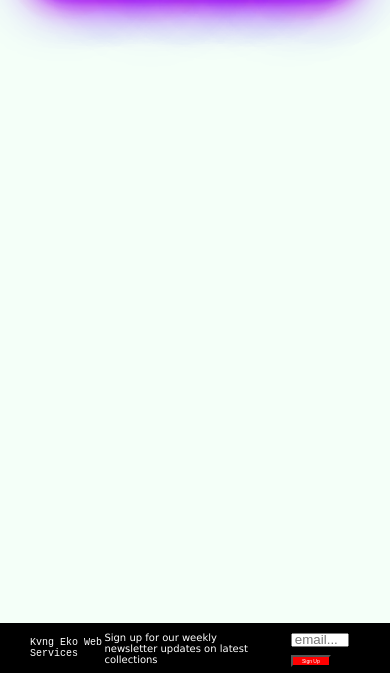
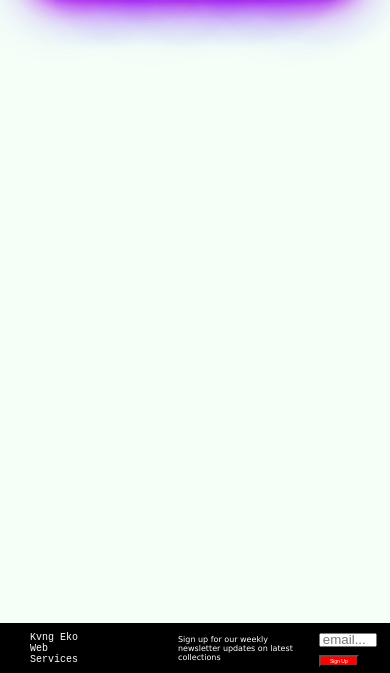
Before and after one commit to AyodejiKomolafe/capstone-project, a website: page public/index.html in a window 390 px wide. Shown: the part 171-844 px from the top of the page. Drawn offline with nearby package versions, Linux system fonts and the light colour scheme; no server answers.

Commit message:
more styling added

```diff
--- a/public/index.html
+++ b/public/index.html
@@ -4,7 +4,7 @@
     <meta charset="UTF-8">
     <meta http-equiv="X-UA-Compatible" content="IE=edge">
     <meta name="viewport" content="width=device-width, initial-scale=1.0">
-    <title>NFT Gallery</title>
+    <title>NFT Marketplace</title>
     <link rel="stylesheet" href="./styles.css">
 </head>
 <body>
--- a/public/styles.css
+++ b/public/styles.css
@@ -15,6 +15,7 @@ h1{
 }
 
 h1:hover{
+    cursor: pointer;
     color: rebeccapurple;
     text-shadow:
             0 0 7px #fff,
@@ -85,6 +86,7 @@ header{
 }
 
 nav{
+    cursor: pointer;
     width: 300px;
     display: flex;
     justify-content: space-between;
@@ -97,11 +99,13 @@ a{
 }
 
 button{
+    cursor: pointer;
     background-color:red;
     color: white;
 }
 
 button:hover{
+    cursor: pointer;
     border:solid 2px black;
     background-color: lightgreen;
     color:black;
@@ -232,7 +236,7 @@ h1{
 }
 .header-name{
     margin-left: 10px;
-    font-size: 20px;
+    font-size: 13px;
 }
 
 nav{
@@ -286,3 +290,37 @@ nav{
     margin-bottom: 50px;
 }
 }
+
+
+@media screen and (max-width: 900px){
+    .tm{
+        font-size: 10px;
+
+    }
+
+    .sign-text{
+        font-size: 8px;
+    }
+
+    #sign-up{
+        width: 40px;
+        font-size: 5px;
+    }
+
+    .email{
+        width: 50px;
+        height: 8px;
+    }
+
+    .newsletter{
+        width: 450px;
+        margin-left: 100px;
+    }
+
+    .sign-newsletter{
+        width: 150px;
+        margin-left: 20px;
+        margin-right: 0;
+    }
+
+}
```
